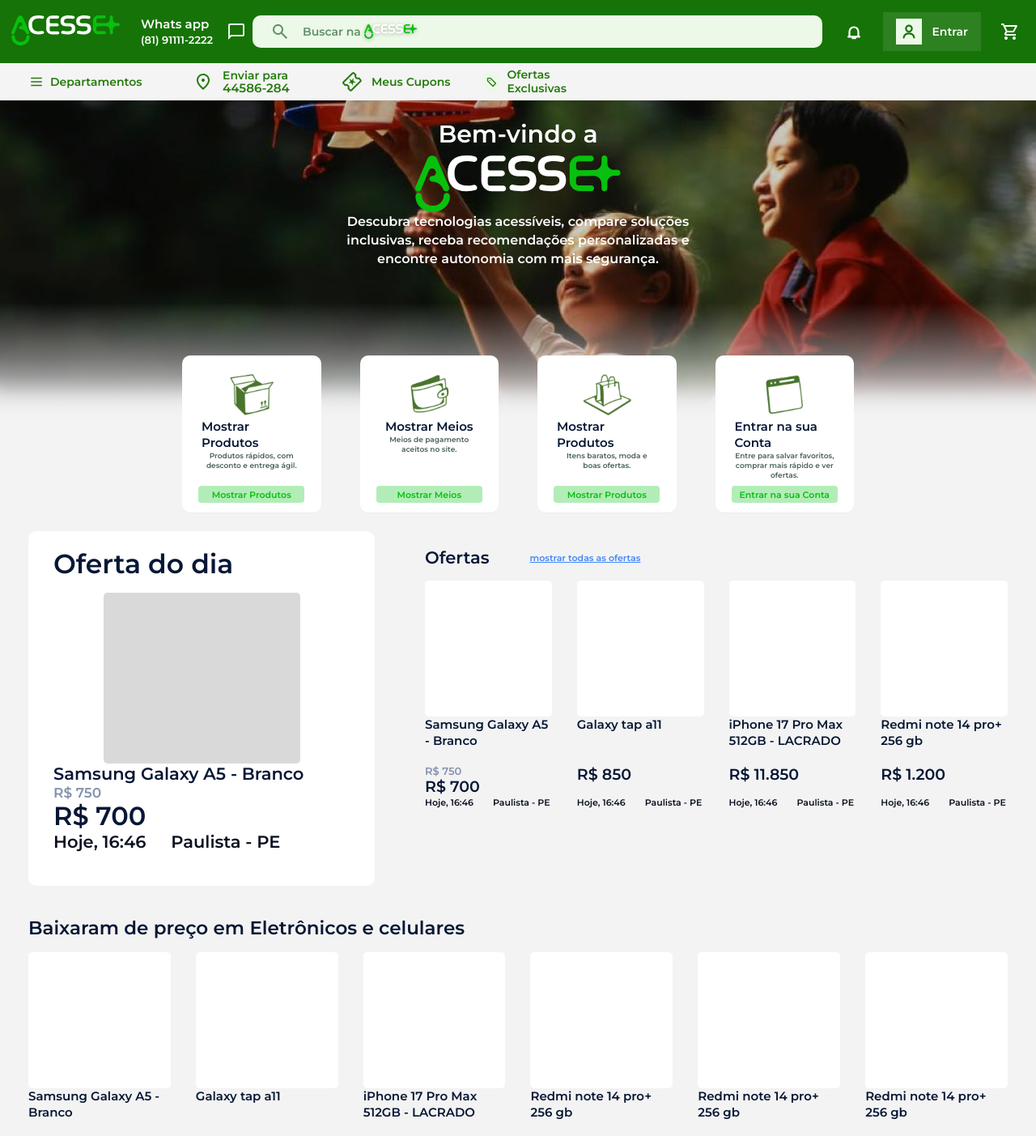
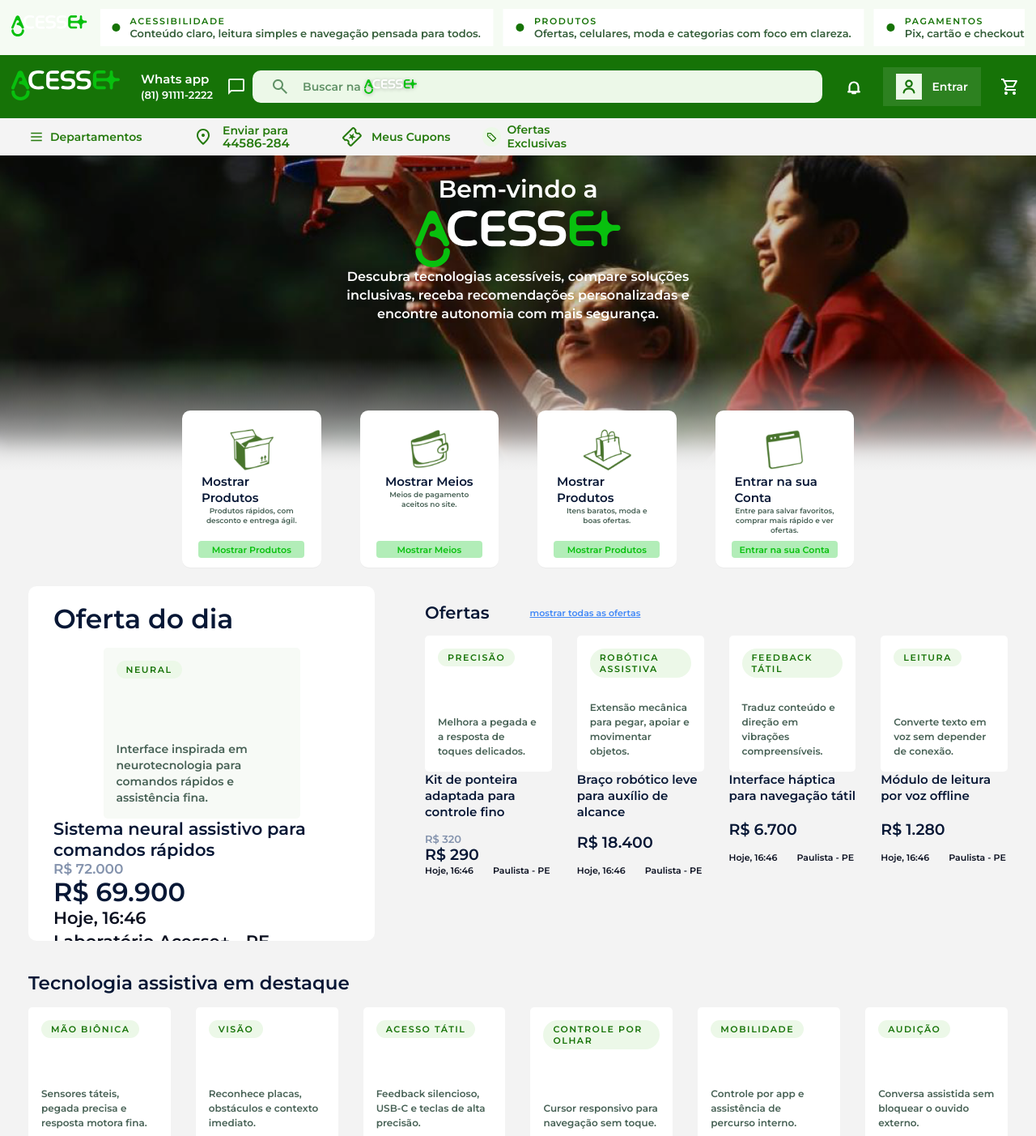
Before and after one commit to joelysonsilva-8777/RiseUp, a React (Vite) app: page / in a window 1280 px wide. Shown: the top 1403 px of the page at 81% size. Built offline with nearby package versions, Linux system fonts and the light colour scheme; no server answers.

Commit message:
Add Vercel config and header updates

```diff
--- a/src/components/AppHeader.tsx
+++ b/src/components/AppHeader.tsx
@@ -1,6 +1,6 @@
-import { useState, type ReactNode } from "react";
+import { useEffect, useState, type ReactNode } from "react";
 import { Link } from "react-router-dom";
-import { FiLogOut, FiUser } from "react-icons/fi";
+import { FiArrowUp, FiLogOut, FiUser } from "react-icons/fi";
 import { useAuth } from "../context/AuthContext";
 
 const HeaderIconButton = ({
@@ -56,25 +56,85 @@
   showNav?: boolean;
 };
 
+type AnnouncementItem = {
+  title: string;
+  text: string;
+};
+
+const announcementItems: AnnouncementItem[] = [
+  { title: "Acessibilidade", text: "Conteúdo claro, leitura simples e navegação pensada para todos." },
+  { title: "Produtos", text: "Ofertas, celulares, moda e categorias com foco em clareza." },
+  { title: "Pagamentos", text: "Pix, cartão e checkout seguro com fluxo direto." },
+  { title: "Entrega", text: "Informações objetivas de envio e acompanhamento." },
+  { title: "Suporte", text: "Ajuda rápida para comprar, vender e navegar." },
+  { title: "Tecnologia", text: "Leitores de tela, teclados adaptados e recursos inteligentes." },
+];
+
+const AnnouncementCard = ({ title, text }: AnnouncementItem) => (
+  <article className="flex min-w-[278px] items-center gap-3 border border-[#d7e8d4] bg-white px-4 py-2 shadow-[0_1px_0_rgba(0,0,0,0.02)]">
+    <span className="flex h-2.5 w-2.5 shrink-0 rounded-full bg-[#167307]" aria-hidden="true">
+    </span>
+    <div className="min-w-0">
+      <p className="text-[11px] uppercase tracking-[0.14em] text-[#167307]">{title}</p>
+      <p className="truncate text-[13px] leading-[16px] text-[#355e3a]">{text}</p>
+    </div>
+  </article>
+);
+
 export const AppHeader = ({ showNav = true }: AppHeaderProps) => {
   const { user, firstName, loading, logout, photoURL } = useAuth();
   const [searchQuery, setSearchQuery] = useState("");
-  const initials = (firstName || "Entrar")
-    .split(/\s+/)
-    .filter(Boolean)
-    .slice(0, 2)
-    .map((part) => part[0]?.toUpperCase())
-    .join("");
+  const [isScrolled, setIsScrolled] = useState(false);
+  const [isAnnouncementPaused, setIsAnnouncementPaused] = useState(false);
+  const headerSpacerHeight = showNav ? (isScrolled ? 78 : 192) : 78;
+
+  useEffect(() => {
+    const handleScroll = () => {
+      setIsScrolled(window.scrollY > 8);
+    };
+
+    handleScroll();
+    window.addEventListener("scroll", handleScroll, { passive: true });
+
+    return () => {
+      window.removeEventListener("scroll", handleScroll);
+    };
+  }, []);
 
   return (
-    <header className="w-full shrink-0 font-['Montserrat',sans-serif]">
+    <>
+      <header className="fixed left-0 right-0 top-0 z-50 w-full shrink-0 font-['Montserrat',sans-serif]">
+      {showNav ? (
+        <div
+          className={`overflow-hidden border-b border-[#d7e8d4] bg-[#f5fbf3] transition-all duration-300 ease-out ${
+            isScrolled ? "max-h-0 opacity-0 -translate-y-2" : "max-h-[68px] opacity-100 translate-y-0"
+          }`}
+          onMouseEnter={() => setIsAnnouncementPaused(true)}
+          onMouseLeave={() => setIsAnnouncementPaused(false)}
+        >
+          <div className="flex h-[68px] items-center gap-4 px-[14px]">
+            <Link className="shrink-0 no-underline" to="/" aria-label="Ir para a página inicial">
+              <img className="h-[26px] w-[94px] object-contain" alt="Acesse+" src="/Group-56.svg" />
+            </Link>
+
+            <div className="min-w-0 flex-1 overflow-hidden">
+              <div
+                className={`announcement-marquee flex w-max items-center gap-3 ${
+                  isAnnouncementPaused ? "announcement-marquee-paused" : ""
+                }`}
+              >
+                {[...announcementItems, ...announcementItems].map((item, index) => (
+                  <AnnouncementCard key={`${item.title}-${index}`} {...item} />
+                ))}
+              </div>
+            </div>
+          </div>
+        </div>
+      ) : null}
+
       <div className="flex h-[78px] w-full items-center bg-[#167307] px-[14px] text-white">
         <Link className="shrink-0 no-underline" to="/" aria-label="Ir para a página inicial">
-          <img
-            className="h-[37px] w-[135px] object-contain"
-            alt="Acesse+"
-            src="/Group-56.svg"
-          />
+          <img className="h-[37px] w-[135px] object-contain" alt="Acesse+" src="/Group-56.svg" />
         </Link>
 
         <a
@@ -183,8 +243,12 @@
       </div>
 
       {showNav ? (
-        <nav className="flex h-[46px] w-full items-center bg-[#f4f4f4] px-[36px] text-[#257a0d]">
-          <div className="grid w-full max-w-[713px] grid-cols-[173px_154px_143px_1fr] items-center gap-[30px]">
+        <nav
+          className={`overflow-hidden border-b border-[#e4e7eb] bg-[#f4f4f4] px-[36px] text-[#257a0d] transition-all duration-300 ease-out ${
+            isScrolled ? "max-h-0 opacity-0 -translate-y-2" : "max-h-[46px] opacity-100 translate-y-0"
+          }`}
+        >
+          <div className="grid h-[46px] w-full max-w-[713px] grid-cols-[173px_154px_143px_1fr] items-center gap-[30px]">
             <Link
               className="flex items-center gap-2 text-[14px] leading-[17px] text-[#257a0d] no-underline"
               to="/#categorias"
@@ -234,6 +298,27 @@
           </div>
         </nav>
       ) : null}
-    </header>
+
+      <button
+        aria-label="Voltar ao topo"
+        className={`fixed bottom-6 right-6 z-[60] flex h-12 w-12 items-center justify-center border border-[#167307] bg-[#167307] text-white shadow-[0_10px_25px_rgba(0,0,0,0.2)] transition-all duration-300 ease-out hover:bg-[#125d05] ${
+          isScrolled ? "translate-y-0 opacity-100" : "pointer-events-none translate-y-3 opacity-0"
+        }`}
+        onClick={() => {
+          window.scrollTo({ top: 0, behavior: "smooth" });
+        }}
+        type="button"
+      >
+        <FiArrowUp size={20} />
+      </button>
+      </header>
+
+      <div
+        aria-hidden="true"
+        className="w-full transition-[height] duration-300 ease-out"
+        style={{ height: headerSpacerHeight }}
+      />
+
+    </>
   );
 };
--- a/src/components/AuthLayout.tsx
+++ b/src/components/AuthLayout.tsx
@@ -170,7 +170,7 @@
 
 export const AuthLayout = ({ children, firstToggleActive = false }: AuthLayoutProps) => (
   <main className="min-h-screen w-full overflow-x-hidden bg-[#edfdec] font-['Montserrat',sans-serif] text-[#071735] [&_h1]:m-0 [&_h2]:m-0 [&_h3]:m-0 [&_p]:m-0">
-    <AppHeader />
+    <AppHeader showNav={false} />
     <section className="grid min-h-[801px] w-full grid-cols-[minmax(520px,51.2%)_minmax(430px,1fr)]">
       <AccessibilityPanel firstToggleActive={firstToggleActive} />
       <section className="relative flex min-w-0 items-center justify-center overflow-hidden bg-black px-8 py-12">
--- a/src/components/inicial/OffersSection.tsx
+++ b/src/components/inicial/OffersSection.tsx
@@ -2,17 +2,50 @@
 
 type Product = {
   name: string;
+  category: string;
+  description: string;
   oldPrice?: string;
   price: string;
 };
 
 const products: Product[] = [
-  { name: "Samsung Galaxy A5 - Branco", oldPrice: "R$ 750", price: "R$ 700" },
-  { name: "Galaxy tap a11", price: "R$ 850" },
-  { name: "iPhone 17 Pro Max 512GB - LACRADO", price: "R$ 11.850" },
-  { name: "Redmi note 14 pro+ 256 gb", price: "R$ 1.200" },
-  { name: "Redmi note 14 pro+ 256 gb", price: "R$ 1.200" },
-  { name: "Redmi note 14 pro+ 256 gb", price: "R$ 1.200" },
+  {
+    name: "Kit de ponteira adaptada para controle fino",
+    category: "Precisão",
+    description: "Melhora a pegada e a resposta de toques delicados.",
+    oldPrice: "R$ 320",
+    price: "R$ 290",
+  },
+  {
+    name: "Braço robótico leve para auxílio de alcance",
+    category: "Robótica assistiva",
+    description: "Extensão mecânica para pegar, apoiar e movimentar objetos.",
+    price: "R$ 18.400",
+  },
+  {
+    name: "Interface háptica para navegação tátil",
+    category: "Feedback tátil",
+    description: "Traduz conteúdo e direção em vibrações compreensíveis.",
+    price: "R$ 6.700",
+  },
+  {
+    name: "Módulo de leitura por voz offline",
+    category: "Leitura",
+    description: "Converte texto em voz sem depender de conexão.",
+    price: "R$ 1.280",
+  },
+  {
+    name: "Capa com suporte magnético para mobilidade",
+    category: "Mobilidade",
+    description: "Fixação firme para transportar controles e acessórios.",
+    price: "R$ 185",
+  },
+  {
+    name: "Sistema neural assistivo para comandos rápidos",
+    category: "Neural",
+    description: "Camada experimental para gestos e comandos de alta precisão.",
+    price: "R$ 72.000",
+  },
 ];
 
 const topOffers = products.slice(0, 4);
@@ -20,15 +53,26 @@
 const ProductCard = ({
   name,
   oldPrice,
+  category,
+  description,
   price,
 }: {
   name: string;
+  category: string;
+  description: string;
   oldPrice?: string;
   price: string;
 }) => (
   <article className="min-w-0">
     <Link className="block text-[#071735] no-underline" to="/produto">
-      <div className="h-[168px] w-full rounded-[5px] bg-white" />
+      <div className="flex h-[168px] w-full flex-col items-start justify-between rounded-[5px] bg-white px-4 py-4 text-[#071735]">
+        <span className="inline-flex rounded-full bg-[#ecf8e8] px-3 py-1 text-[11px] uppercase tracking-[0.14em] text-[#167307]">
+          {category}
+        </span>
+        <div>
+          <p className="text-[12px] leading-[18px] text-[#476155]">{description}</p>
+        </div>
+      </div>
       <h3 className="mt-3 min-h-[44px] text-[15px] leading-[20px] text-[#071735]">
         {name}
       </h3>
@@ -53,15 +97,24 @@
   >
     <article className="h-[438px] overflow-hidden rounded-[10px] bg-white px-[31px] pt-[20px]">
       <h1 className="text-[33px] leading-[40px] text-[#071735]">Oferta do dia</h1>
-      <div className="mx-auto mt-4 h-[211px] w-[243px] rounded-[5px] bg-[#d9d9d9]" />
+      <div className="mx-auto mt-4 flex h-[211px] w-[243px] flex-col items-start justify-between rounded-[5px] bg-[#f7faf6] px-4 py-4">
+        <span className="inline-flex rounded-full bg-[#ecf8e8] px-3 py-1 text-[11px] uppercase tracking-[0.14em] text-[#167307]">
+          Neural
+        </span>
+        <div>
+          <p className="text-[14px] leading-[20px] text-[#476155]">
+            Interface inspirada em neurotecnologia para comandos rápidos e assistência fina.
+          </p>
+        </div>
+      </div>
       <h2 className="mt-[13px] text-[21px] leading-[26px] text-[#071735]">
-        Samsung Galaxy A5 - Branco
+        Sistema neural assistivo para comandos rápidos
       </h2>
-      <p className="mt-[18px] text-[17px] leading-[20px] text-[#8493ad]">R$ 750</p>
-      <p className="text-[32px] leading-[38px] text-[#071735]">R$ 700</p>
+      <p className="mt-[18px] text-[17px] leading-[20px] text-[#8493ad]">R$ 72.000</p>
+      <p className="text-[32px] leading-[38px] text-[#071735]">R$ 69.900</p>
       <p className="mt-[20px] flex flex-wrap gap-x-[31px] gap-y-1 text-[21px] leading-[25px] text-[#0b1020]">
         <span>Hoje, 16:46</span>
-        <span>Paulista - PE</span>
+        <span>Laboratório Acesse+ - PE</span>
       </p>
     </article>
 
--- a/src/components/inicial/ProductsSection.tsx
+++ b/src/components/inicial/ProductsSection.tsx
@@ -1,29 +1,74 @@
 type Product = {
   name: string;
+  category: string;
+  description: string;
   oldPrice?: string;
   price: string;
 };
 
 const products: Product[] = [
-  { name: "Samsung Galaxy A5 - Branco", oldPrice: "R$ 750", price: "R$ 700" },
-  { name: "Galaxy tap a11", price: "R$ 850" },
-  { name: "iPhone 17 Pro Max 512GB - LACRADO", price: "R$ 11.850" },
-  { name: "Redmi note 14 pro+ 256 gb", price: "R$ 1.200" },
-  { name: "Redmi note 14 pro+ 256 gb", price: "R$ 1.200" },
-  { name: "Redmi note 14 pro+ 256 gb", price: "R$ 1.200" },
+  {
+    name: "Prótese biônica de mão modular",
+    category: "Mão biônica",
+    description: "Sensores táteis, pegada precisa e resposta motora fina.",
+    oldPrice: "Sob consulta",
+    price: "R$ 48.000",
+  },
+  {
+    name: "Óculos assistivo com leitura de ambiente",
+    category: "Visão",
+    description: "Reconhece placas, obstáculos e contexto imediato.",
+    price: "R$ 9.800",
+  },
+  {
+    name: "Teclado braille mecânico premium",
+    category: "Acesso tátil",
+    description: "Feedback silencioso, USB-C e teclas de alta precisão.",
+    price: "R$ 2.400",
+  },
+  {
+    name: "Mouse ocular com calibração rápida",
+    category: "Controle por olhar",
+    description: "Cursor responsivo para navegação sem toque.",
+    price: "R$ 7.900",
+  },
+  {
+    name: "Cadeira motorizada com navegação inteligente",
+    category: "Mobilidade",
+    description: "Controle por app e assistência de percurso interno.",
+    oldPrice: "A partir de R$ 12.500",
+    price: "R$ 11.900",
+  },
+  {
+    name: "Fone de condução óssea clínica",
+    category: "Audição",
+    description: "Conversa assistida sem bloquear o ouvido externo.",
+    price: "R$ 1.350",
+  },
 ];
 
 const ProductCard = ({
   name,
   oldPrice,
+  category,
+  description,
   price,
 }: {
   name: string;
+  category: string;
+  description: string;
   oldPrice?: string;
   price: string;
 }) => (
   <article className="min-w-0">
-    <div className="h-[168px] w-full rounded-[5px] bg-white" />
+    <div className="flex h-[168px] w-full flex-col items-start justify-between rounded-[5px] bg-white px-4 py-4 text-[#071735]">
+      <span className="inline-flex rounded-full bg-[#ecf8e8] px-3 py-1 text-[11px] uppercase tracking-[0.14em] text-[#167307]">
+        {category}
+      </span>
+      <div>
+        <p className="text-[12px] leading-[18px] text-[#476155]">{description}</p>
+      </div>
+    </div>
     <h3 className="mt-3 min-h-[44px] text-[15px] leading-[20px] text-[#071735]">{name}</h3>
     <div className="mt-4 min-h-[39px]">
       {oldPrice ? (
@@ -45,7 +90,7 @@
 const ProductsSection = ({ className = "mt-[70px]" }: ProductsSectionProps) => (
   <section className={`mx-auto w-[calc(100%-70px)] max-w-[1312px] px-0 ${className}`}>
     <h2 className="text-[23px] leading-[28px] text-[#071735]">
-      Baixaram de preço em Eletrônicos e celulares
+      Tecnologia assistiva em destaque
     </h2>
     <div className="mt-4 grid grid-cols-6 gap-x-[31px]">
       {products.map((product, index) => (
--- a/src/global.css
+++ b/src/global.css
@@ -19,3 +19,29 @@
     border-width: 0;
   }
 }
+
+@keyframes announcement-marquee {
+  0% {
+    transform: translateX(0);
+  }
+
+  100% {
+    transform: translateX(-50%);
+  }
+}
+
+.announcement-marquee {
+  animation: announcement-marquee 28s linear infinite;
+  will-change: transform;
+}
+
+.announcement-marquee-paused {
+  animation-play-state: paused;
+}
+
+@media (prefers-reduced-motion: reduce) {
+  .announcement-marquee {
+    animation: none;
+    transform: translateX(0);
+  }
+}
```
Also changed, not shown: vercel.json (added).
